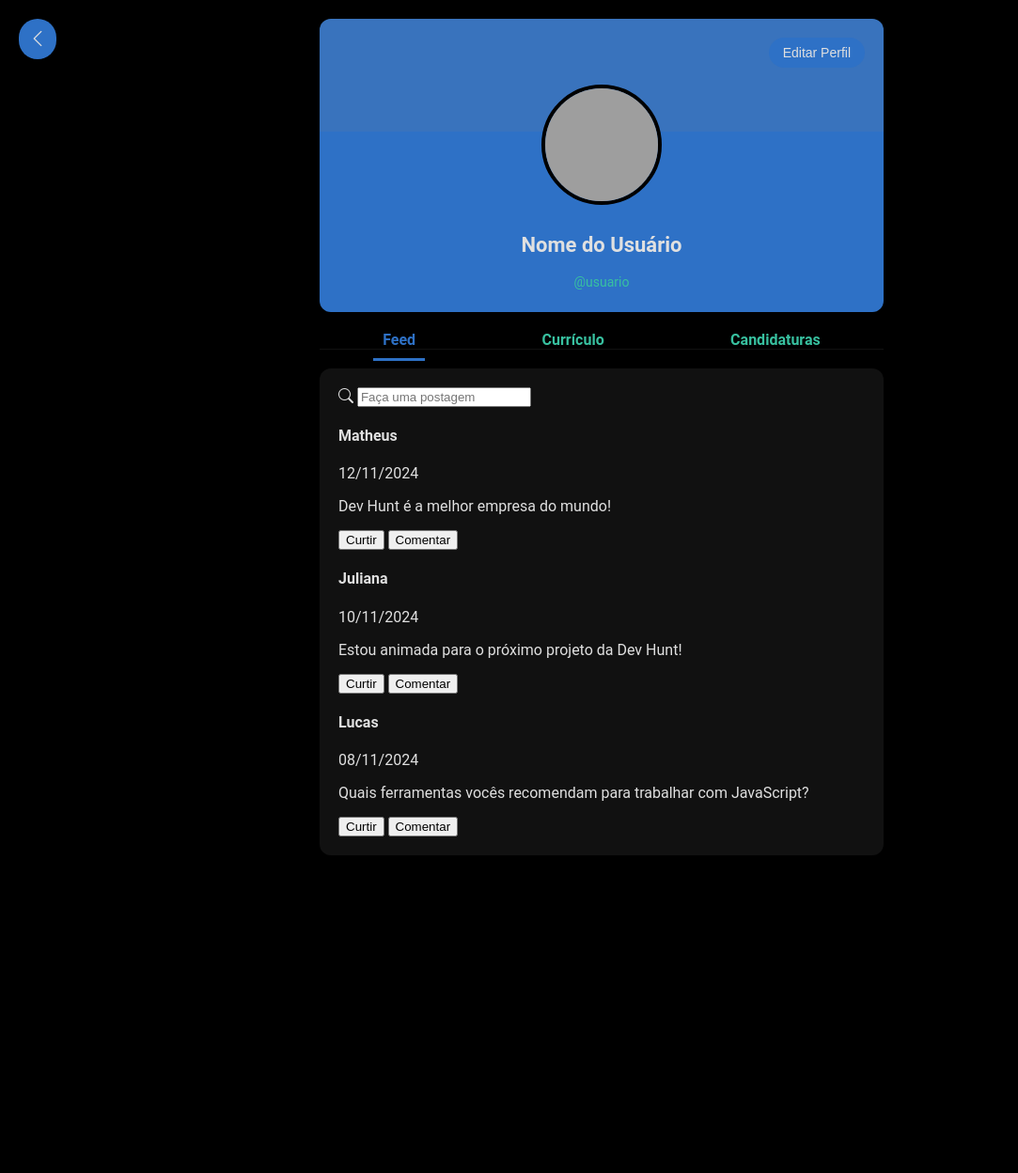
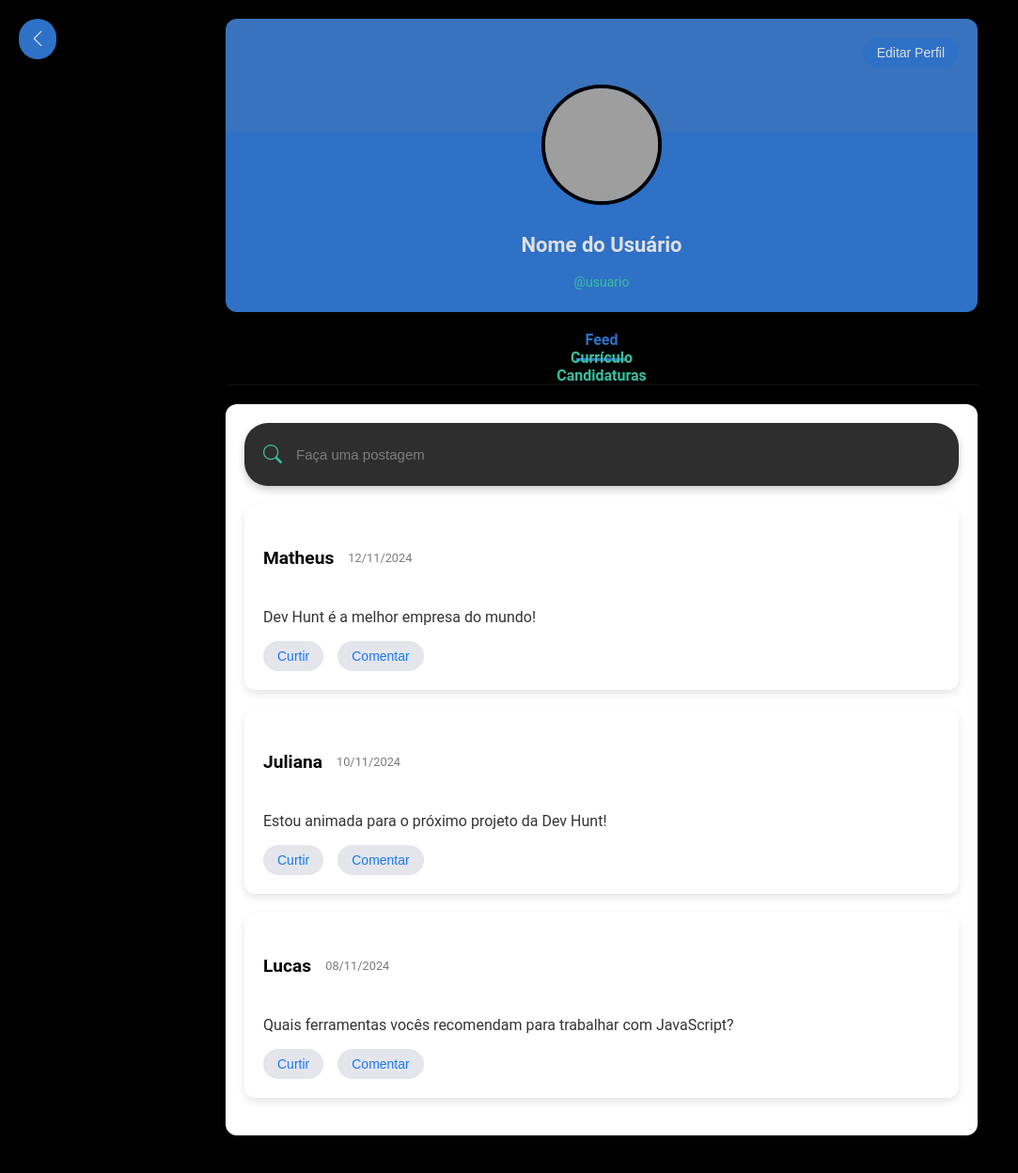
Before and after one commit to Rayanegmoura/Dev-Hunt, a PHP site: page /perfil.html in a window 1280 px wide. Shown: the whole page at 94% size, without its empty margins (0-1083 px from the left). Before the commit the page ends 910 px from the top, so only its background shows below. Run offline with PHP 8.4, Linux system fonts and the light colour scheme; grey boxes are pictures that could not be loaded.

Commit message:
Update style-perfil.css

```diff
--- a/style-perfil.css
+++ b/style-perfil.css
@@ -7,7 +7,7 @@ body {
 }
 
 .perfil-container {
-  max-width: 600px;
+  max-width: 800px;
   margin: auto;
   text-align: center;
   padding: 20px;
@@ -20,7 +20,6 @@ body {
   margin-bottom: 20px;
   position: relative;
 }
-
 .btn-voltar {
   position: absolute;
   top: 20px;
@@ -238,6 +237,125 @@ body {
   transform: scale(1.05);
 }
 
+/* Seção do Feed */
+#feed {
+  background: #ffffff;
+  border-radius: 12px;
+  padding: 20px;
+  margin: 20px auto;
+  max-width: 800px;
+  text-align: left;
+}
+
+.postagem {
+  background: #fff;
+  padding: 20px;
+  border-radius: 12px;
+  margin-bottom: 20px;
+  box-shadow: 0 4px 8px rgba(0, 0, 0, 0.1);
+  transition: 0.3s;
+}
+
+.postagem:hover {
+  transform: translateY(-5px);
+}
+
+.postagem-header, .postagem-interacoes {
+  display: flex;
+  align-items: center;
+  gap: 15px;
+}
+
+.postagem-autor {
+  font-size: 1.2rem;
+  color: #050505;
+  font-weight: bold;
+}
+
+.postagem-data, .comentario-data {
+  font-size: 0.8rem;
+  color: #7a7a7a;
+}
+
+.postagem-conteudo, .comentario-texto {
+  font-size: 1rem;
+  color: #333;
+}
+
+.btn-curtir, .btn-comentar {
+  padding: 8px 15px;
+  background: #e4e6eb;
+  color: #1877f2;
+  border: none;
+  border-radius: 25px;
+  cursor: pointer;
+  transition: 0.3s;
+  font-size: 14px;
+  display: flex;
+  align-items: center;
+  gap: 5px;
+}
+
+.btn-curtir:hover, .btn-comentar:hover {
+  background: #d0d3d8;
+  transform: scale(1.05);
+}
+
+.comentarios {
+  margin-top: 20px;
+}
+
+.comentario {
+  display: flex;
+  align-items: flex-start;
+  gap: 10px;
+  margin-bottom: 10px;
+  padding: 10px;
+  background: #f7f7f8;
+  border-radius: 10px;
+}
+
+.comentario img {
+  width: 40px;
+  height: 40px;
+  border-radius: 50%;
+}
+
+nav .Barra {
+  display: flex;
+  align-items: center;
+  background: #2e2e2e;
+  border-radius: 25px;
+  padding: 15px 20px;
+  box-shadow: 0 4px 8px rgba(0, 0, 0, 0.2);
+  margin-bottom: 20px;
+  transition: 0.3s;
+}
+
+nav .Barra input[type="search"] {
+  flex-grow: 1;
+  background: transparent;
+  border: none;
+  outline: none;
+  color: #e0e0e0;
+  font-size: 15px;
+  padding: 10px 15px;
+}
+
+nav .Barra:hover {
+  background: #3c3c3c;
+}
+
+nav .Barra i {
+  color: #38c1a0;
+  font-size: 20px;
+}
+
+nav .Barra input[type="search"]::placeholder {
+  color: #7e7e7e;
+}
+
+
 @media (max-width: 768px) {
   .perfil-container {
     padding: 10px;
@@ -259,3 +377,8 @@ body {
     flex-direction: column;
   }
 }
+
+  .perfil-nav ul {
+    flex-direction: column;
+  }
+}
```
